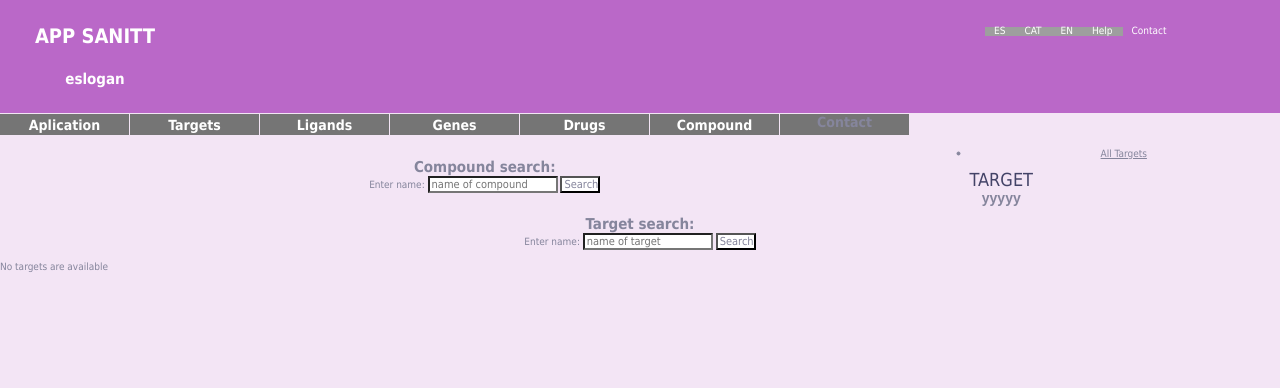
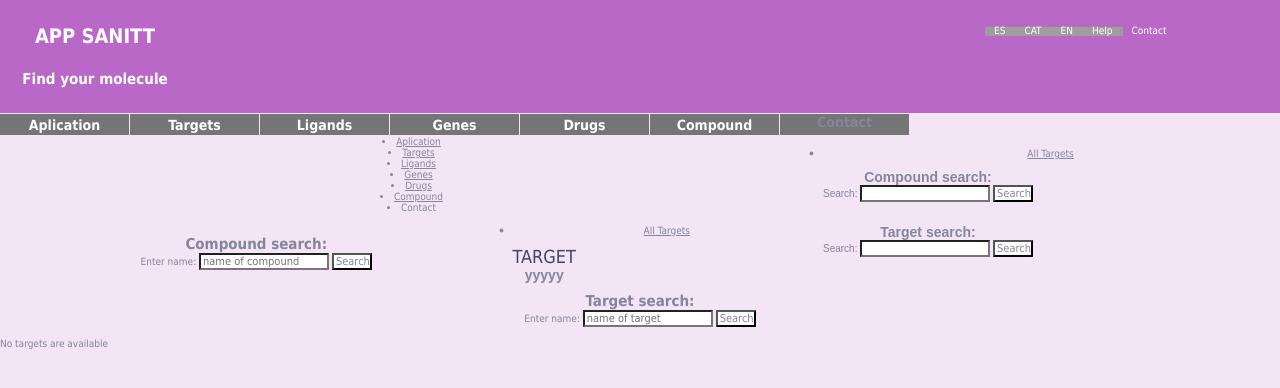
Before and after one commit to Sandra84-code/sanitt, a Django app: page /sanitt/ in a window 1280 px wide. Shown: the top 388 px of the page. Run offline with Django 3.2, Linux system fonts and the light colour scheme; grey boxes are pictures that could not be loaded.

Commit message:
Update index.html

```diff
--- a/sanitt/templates/sanitt/index.html
+++ b/sanitt/templates/sanitt/index.html
@@ -16,7 +16,7 @@
 <div id="page_header">
 <div id="page_heading">
 <h1><br>APP SANITT<br></h1>
-<h2><br>eslogan</h2>
+<h2><br>Find your molecule</h2>
 </div>
 <div id="page_headerlinks">
 <ul>
@@ -38,6 +38,62 @@
 <!-- End of Page Header --><!-- Start of Page Menu -->
 <div id="page_menu">
 <ul>
+<li><a href="">Aplication</a></li>
+<li><a href="">Targets</a></li>
+<li><a href="">Ligands</a></li>
+<li><a href="">Genes</a></li>
+<li><a href="">Drugs</a></li>
+<li><a href="">Compound</a></li>
+<li class="last">Contact</li>
+</ul>
+</div>
+<!-- End of Page Menu --><!-- Start of Left Sidebar -->
+<div id="left_sidebar"></div>
+<!-- End of Left Sidebar -->
+<!-- Start of Main Content Area -->
+<div id="main_content">
+<ul>
+<li>
+<!-- Start of New Item Description -->
+<div id="new_item"></div>
+
+<ul>
+<li><a href="alltargets">All Targets</a></li>
+</ul>
+
+<div id="new_item_header">
+<div id="new_item_image">  </div>
+<div id="new_item_text">
+<h2>Compound search:</h2>
+
+<form action={% url 'sanitt:searchcomp' %} method='get'>{% csrf_token %}
+<label for="q">Search: </label>
+<input type="text" name="q" value="{{ query }}">
+<input type="submit" value="Search">
+</form>
+<br>
+<br>
+<h2>Target search:</h2>
+
+<form action={% url 'sanitt:detail' %}  method='get'>{% csrf_token %}
+    <label for="t" >Search: </label>
+    <input name= "t" type="text" value="{{ tquery }}">
+    <input type="submit" value="Search">
+</form>
+</div></div>
+
+<br>
+<br>
+<br>
+<br>
+
+<!-- End of New Item Description -->
+<div class="h_divider">&nbsp;</div>
+
+<!-- Start of Page Footer -->
+
+<!-- End of Page Footer --><!-- End of Main Content Area --></div>
+</body></html>
 <li><a href="">Aplication</a></li>
 <li><a href="">Targets</a></li>
 <li><a href="">Ligands</a></li>
```
